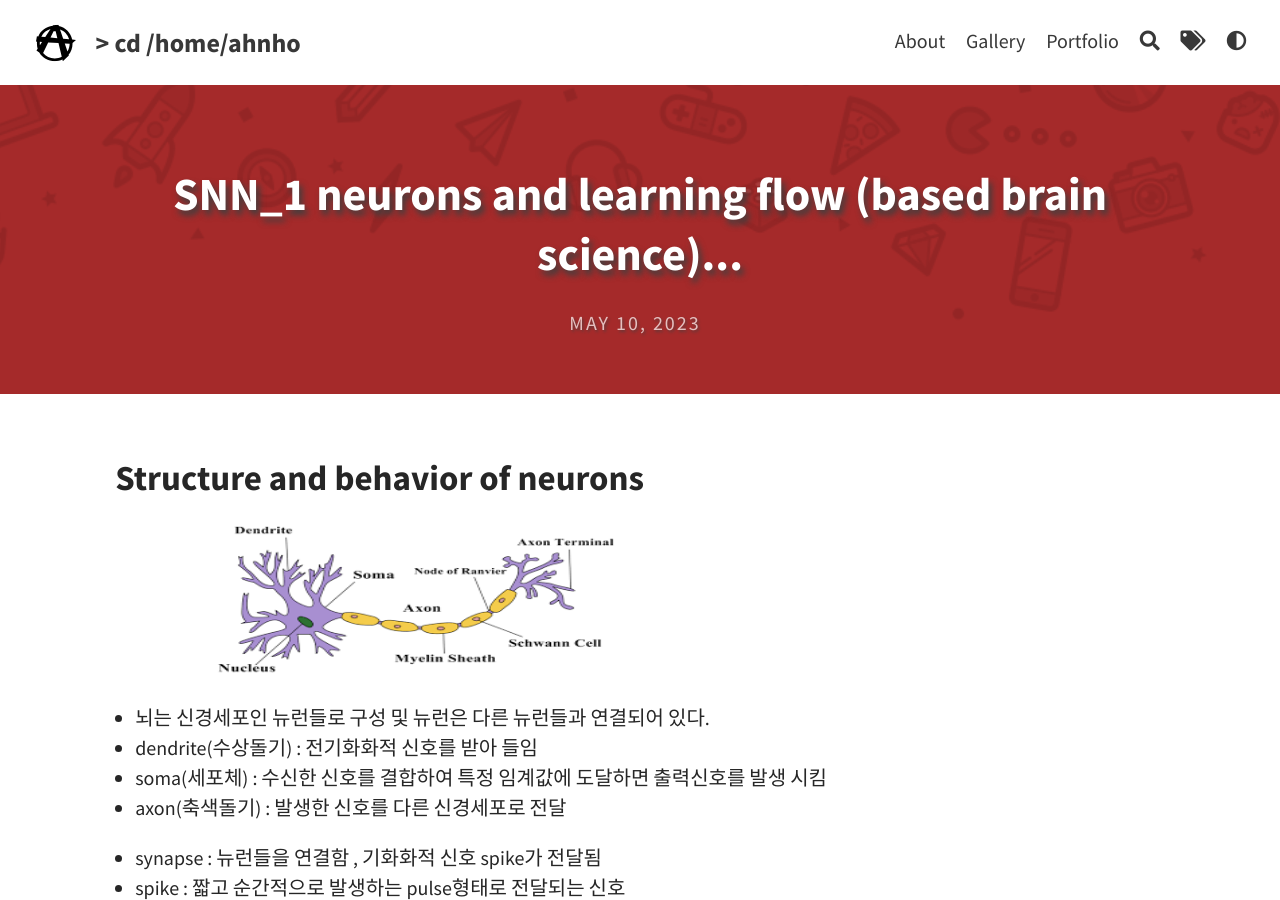
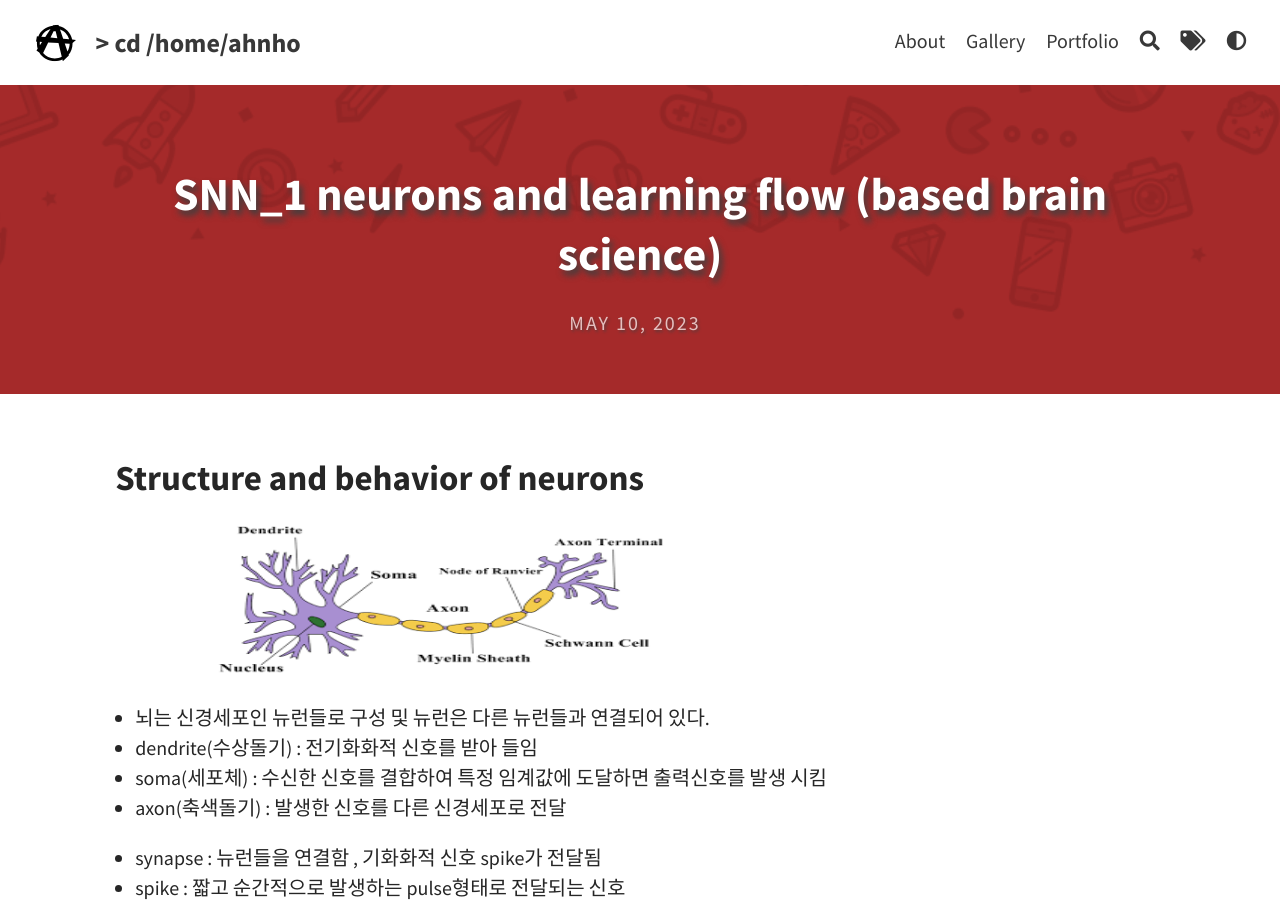
Before and after one commit to Ahnho/Ahnho.github.io, a Jekyll site: the page built from _posts/2023-05-10-SNN_1.md, in a window 1280 px wide and 900 px high. Built offline with Jekyll 4.4.1, drawn with Linux system fonts in a browser that asks for light colours.

Commit message:
image and header update

```diff
--- a/_posts/2023-05-10-SNN_1.md
+++ b/_posts/2023-05-10-SNN_1.md
@@ -1,6 +1,6 @@
 ---
 layout: post
-title: SNN_1 neurons and learning flow (based brain science)...
+title: SNN_1 neurons and learning flow (based brain science)
 tags: [SNN, DL , Color]
 color: brown
 author: Ahnho
@@ -10,7 +10,7 @@
 
 ## Structure and behavior of neurons
 
-<img src= "/image/SNN/neuron.png" width="600px" height="150px" title="image"/>
+<img src= "/image/SNN/neuron.png" width="650px" height="150px" title="image"/>
 
 - 뇌는 신경세포인 뉴런들로 구성 및 뉴런은 다른 뉴런들과 연결되어 있다.
 - dendrite(수상돌기) : 전기화화적 신호를 받아 들임
@@ -36,7 +36,7 @@
 
 ### ion channel
 
-<img src= "/image/SNN/ion.png" width="500px" height="150px" title="image"/>
+<img src= "/image/SNN/ion.png" width="600px" height="250px" title="image"/>
 
 - ligand gated :
 > - ligand : 수용체와 결합하는 분자
@@ -56,13 +56,13 @@
 
 
 ## SNN learning flow
-<img src= "/image/SNN/ma.png" width="500px" height="150px" title="image"/>
+<img src= "/image/SNN/ma.png" width="600px" height="250px" title="image"/>
 
 - 세포 이온마다 세포의 내부와 외부는 농도차가 남  $Na^+$ 같은 경우는 외부가 내부보다 약 10배정도 농도가 큼
 > : 외부의 어떤 존재하지않는 경우 엔트로피에 의해서 세포 내부와 외부를 맞출려는 힘이 생김
 > : **그래서 평균적으로 나가는 이온들과 들어오는 이온들의 상쇄되어 전체적으로 이동하지 않도록 처럼 보이는 평행상태를 만들기 위해서는 전기장을 걸어줄 필요가 있다.  **
 
-<img src= "/image/SNN/spike_graph.png" width="500px" height="200px" title="image"/>
+<img src= "/image/SNN/spike_graph.png" width="700px" height="300px" title="image"/>
 
 - postsynaptic neuron의 전위가 휴지 전위일 때 axon 말단에서 전달되어온 Glu 신경전달물질과 AMPA 수용체와 결합한다
 > - 이 때 , $Na^+$ channel이 열리면서 세포안으로  $Na^+$가 올라가면서 막전위가 올라감
```
